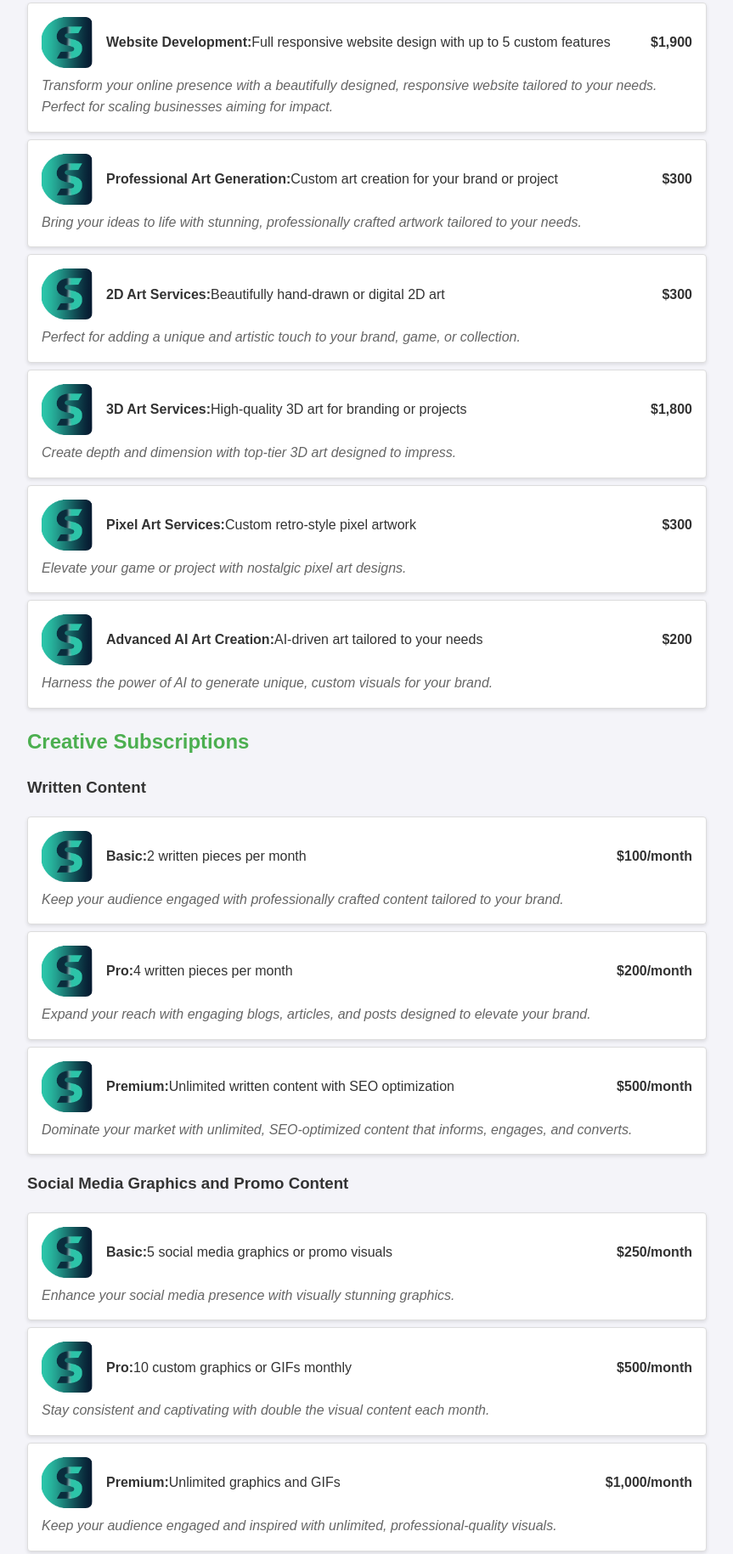
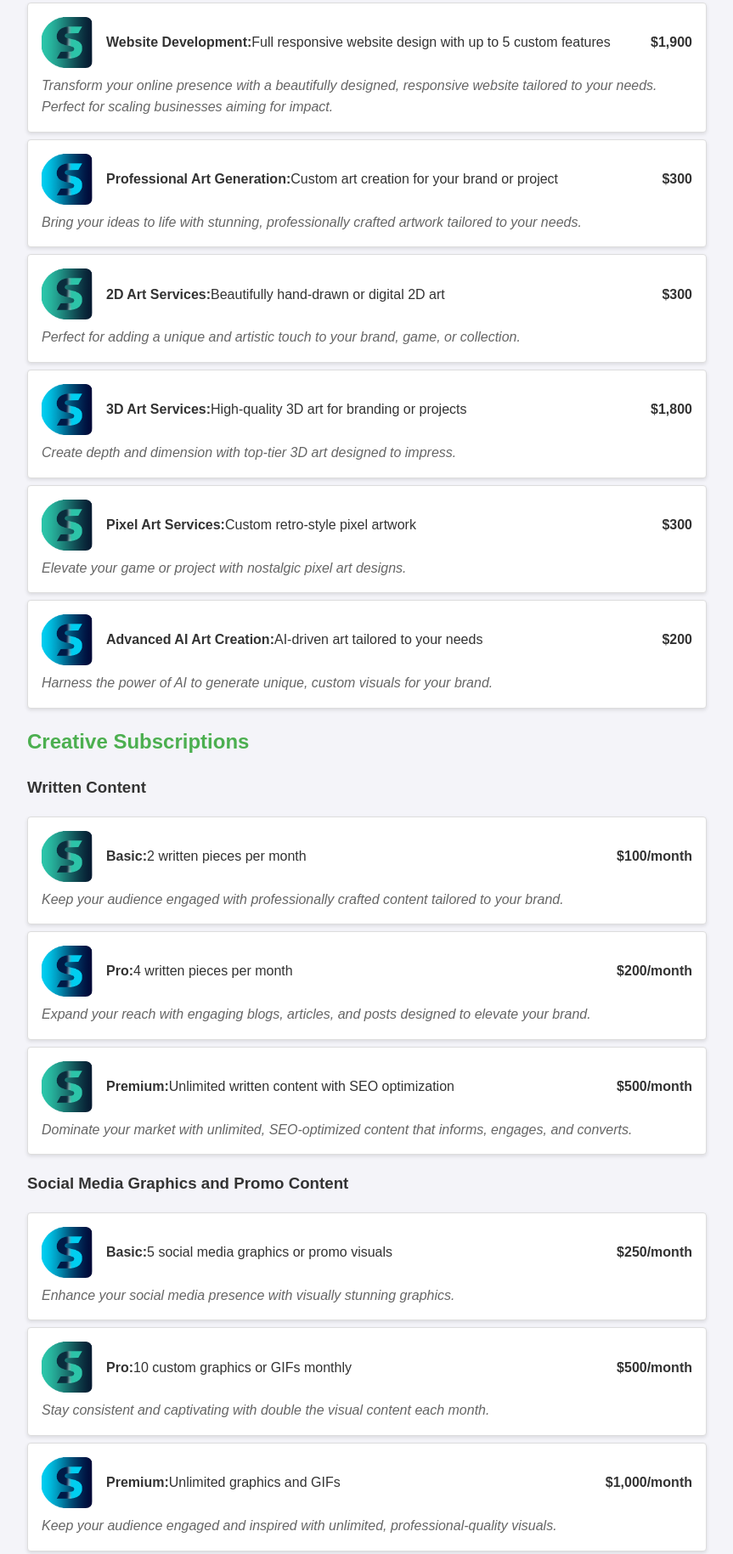
Before and after one commit to mike-oradini/alpha-shares-info, a plain HTML site: page public/index.html in a window 1280 px wide. Shown: the part 1120-2949 px from the top of the page at 85% size, without its empty margins (208-1071 px from the left). Drawn offline with Linux system fonts and the light colour scheme.

Commit message:
Update index.html

```diff
--- a/public/index.html
+++ b/public/index.html
@@ -33,7 +33,7 @@ icone<!DOCTYPE html>
                     <div class="pitch">Transform your online presence with a beautifully designed, responsive website tailored to your needs. Perfect for scaling businesses aiming for impact.</div>
                 </li>
                 <li>
-                    <img src="images/market-icon.png" alt="Professional Art Generation">
+                    <img src="images/rewards-icon.png" alt="Professional Art Generation">
                     <strong>Professional Art Generation:</strong> Custom art creation for your brand or project <span class="price">$300</span>
                     <div class="pitch">Bring your ideas to life with stunning, professionally crafted artwork tailored to your needs.</div>
                 </li>
@@ -43,7 +43,7 @@ icone<!DOCTYPE html>
                     <div class="pitch">Perfect for adding a unique and artistic touch to your brand, game, or collection.</div>
                 </li>
                 <li>
-                    <img src="images/market-icon.png" alt="3D Art Services">
+                    <img src="images/rewards-icon.png" alt="3D Art Services">
                     <strong>3D Art Services:</strong> High-quality 3D art for branding or projects <span class="price">$1,800</span>
                     <div class="pitch">Create depth and dimension with top-tier 3D art designed to impress.</div>
                 </li>
@@ -53,7 +53,7 @@ icone<!DOCTYPE html>
                     <div class="pitch">Elevate your game or project with nostalgic pixel art designs.</div>
                 </li>
                 <li>
-                    <img src="images/market-icon.png" alt="Advanced AI Art Creation">
+                    <img src="images/rewards-icon.png" alt="Advanced AI Art Creation">
                     <strong>Advanced AI Art Creation:</strong> AI-driven art tailored to your needs <span class="price">$200</span>
                     <div class="pitch">Harness the power of AI to generate unique, custom visuals for your brand.</div>
                 </li>
@@ -70,7 +70,7 @@ icone<!DOCTYPE html>
                     <div class="pitch">Keep your audience engaged with professionally crafted content tailored to your brand.</div>
                 </li>
                 <li>
-                    <img src="images/market-icon.png" alt="Pro Written Content">
+                    <img src="images/rewards-icon.png" alt="Pro Written Content">
                     <strong>Pro:</strong> 4 written pieces per month <span class="price">$200/month</span>
                     <div class="pitch">Expand your reach with engaging blogs, articles, and posts designed to elevate your brand.</div>
                 </li>
@@ -83,7 +83,7 @@ icone<!DOCTYPE html>
             <h3>Social Media Graphics and Promo Content</h3>
             <ul>
                 <li>
-                    <img src="images/market-icon.png" alt="Basic Social Media">
+                    <img src="images/rewards-icon.png" alt="Basic Social Media">
                     <strong>Basic:</strong> 5 social media graphics or promo visuals <span class="price">$250/month</span>
                     <div class="pitch">Enhance your social media presence with visually stunning graphics.</div>
                 </li>
@@ -93,7 +93,7 @@ icone<!DOCTYPE html>
                     <div class="pitch">Stay consistent and captivating with double the visual content each month.</div>
                 </li>
                 <li>
-                    <img src="images/market-icon.png" alt="Premium Social Media">
+                    <img src="images/rewards-icon.png" alt="Premium Social Media">
                     <strong>Premium:</strong> Unlimited graphics and GIFs <span class="price">$1,000/month</span>
                     <div class="pitch">Keep your audience engaged and inspired with unlimited, professional-quality visuals.</div>
                 </li>
@@ -114,7 +114,7 @@ icone<!DOCTYPE html>
                     <div class="pitch">Receive actionable advice and insights to drive your business forward.</div>
                 </li>
                 <li>
-                    <img src="images/market-icon.png" alt="Integrated Marketing Assistance">
+                    <img src="images/rewards-icon.png" alt="Integrated Marketing Assistance">
                     <strong>Integrated Marketing Assistance:</strong> Streamlined marketing support <span class="price">$1,800/month</span>
                     <div class="pitch">Unify your marketing strategy with seamless assistance tailored to your needs.</div>
                 </li>
@@ -130,7 +130,7 @@ icone<!DOCTYPE html>
             <h2>Customizations and Add-Ons</h2>
             <ul>
                 <li>
-                    <img src="images/market-icon.png" alt="Custom Deliverables">
+                    <img src="images/rewards-icon.png" alt="Custom Deliverables">
                     <strong>Custom Deliverables:</strong> Tailored to client needs <span class="price">$90/hour</span>
                     <div class="pitch">Personalize your project with expert support designed to meet your unique goals.</div>
                 </li>
@@ -140,7 +140,7 @@ icone<!DOCTYPE html>
                     <div class="pitch">Perfect your project with additional revisions tailored to your satisfaction.</div>
                 </li>
                 <li>
-                    <img src="images/market-icon.png" alt="Rush Service">
+                    <img src="images/rewards-icon.png" alt="Rush Service">
                     <strong>Rush Service:</strong> Expedited project completion <span class="price">+20% of total project cost</span>
                     <div class="pitch">Fast-track your deliverables without compromising on quality.</div>
                 </li>
```
